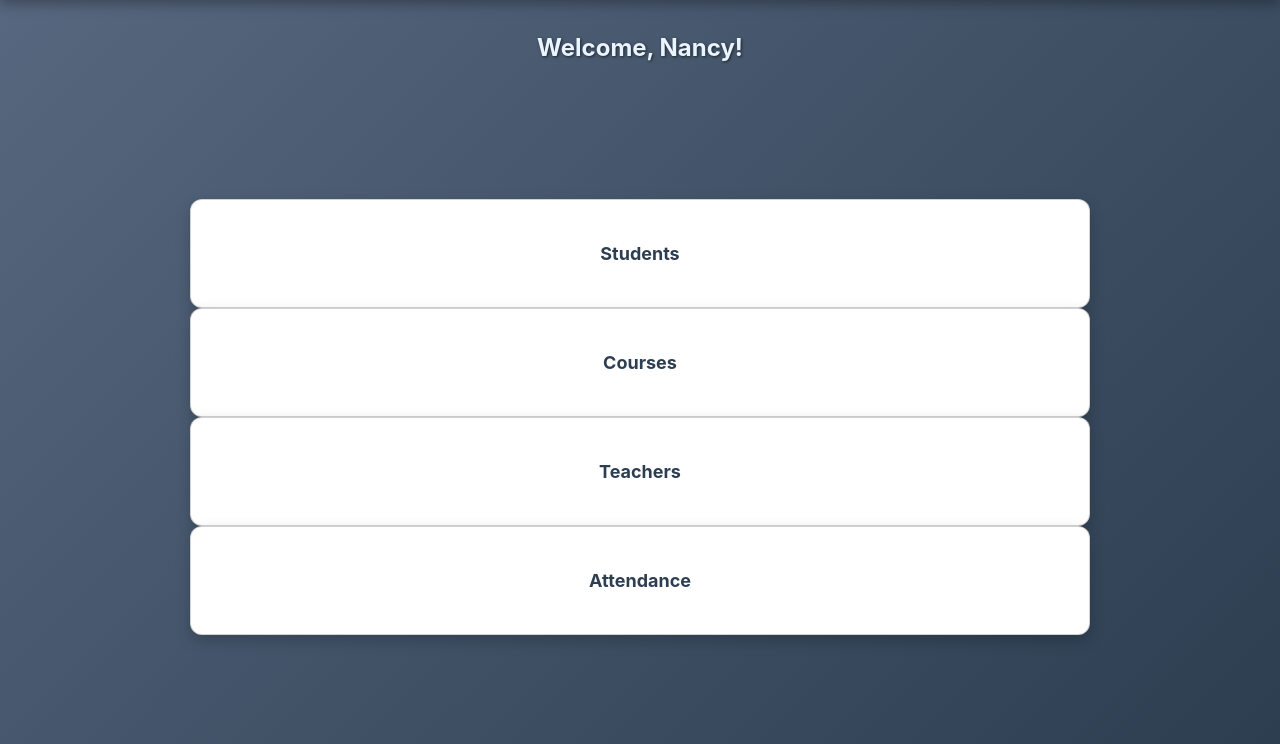
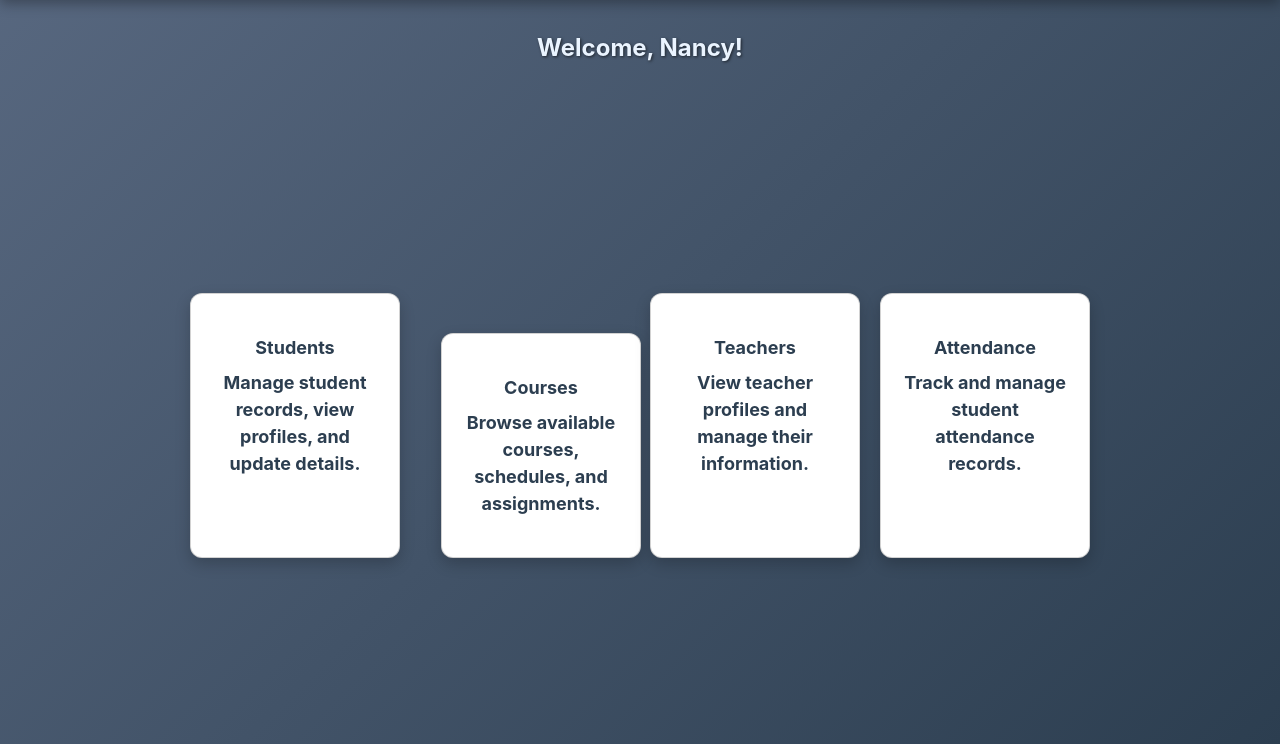
Before and after one commit to Gr00t-tech/Sampleschool, a Flask app: page /new in a window 1280 px wide. Shown: the part 56-800 px from the top of the page. Run offline with Flask 3, Linux system fonts and the light colour scheme; a user stored in the database is signed in.

Commit message:
new buttons

```diff
--- a/templates/new.html
+++ b/templates/new.html
@@ -77,7 +77,7 @@
       <a class="navbar-brand" href="{{ url_for('new_page') }}">School-App</a>
       <div class="collapse navbar-collapse" id="navbarNav">
         <ul class="navbar-nav me-auto mb-2 mb-lg-0">
-          <li class="nav-item"><a class="nav-link" href="/">Students</a></li
+          <li class="nav-item"><a class="nav-link" href="/">Students</a></li>
           <li class="nav-item"><a class="nav-link" href="/">Courses</a></li>
           <li class="nav-item"><a class="nav-link" href="/">Teachers</a></li>
           <li class="nav-item"><a class="nav-link" href="/">Attendance</a></li>
@@ -91,11 +91,26 @@
   <div class="welcome">Welcome, {{ username }}!</div>
 
   <!-- ✅ Card-based navigation -->
-  <div class="card-container">
-    <p><a href="{{ url_for('home') }}" class="card">Students</a>
-    <a href="{{ url_for('courses_page') }}" class="card">Courses</a>
-    <a href="{{ url_for('teachers_page') }}" class="card">Teachers</a>
-    <a href="{{ url_for('attendance') }}" class="card">Attendance</a>
-  </div>
+ <div class="card-container">
+  <a href="{{ url_for('home') }}" class="card">
+    <div class="card-title">Students</div>
+    <div class="card-text">Manage student records, view profiles, and update details.</div>
+  </a>
+<div class="card-container">
+  <a href="{{ url_for('courses_page') }}" class="card">
+    <div class="card-title">Courses</div>
+    <div class="card-text">Browse available courses, schedules, and assignments.</div>
+  </a>
+</div>
+  <a href="{{ url_for('teachers_page') }}" class="card">
+    <div class="card-title">Teachers</div>
+    <div class="card-text">View teacher profiles and manage their information.</div>
+  </a>
+  <a href="{{ url_for('attendance') }}" class="card">
+    <div class="card-title">Attendance</div>
+    <div class="card-text">Track and manage student attendance records.</div>
+  </a>
+</div>
+
 </body>
 </html>
```
